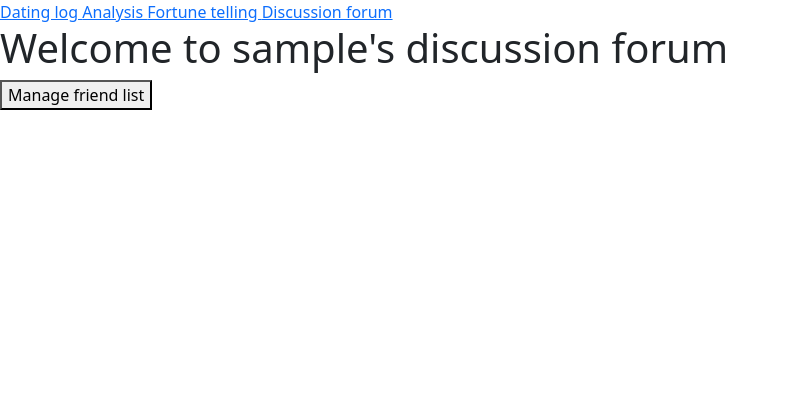
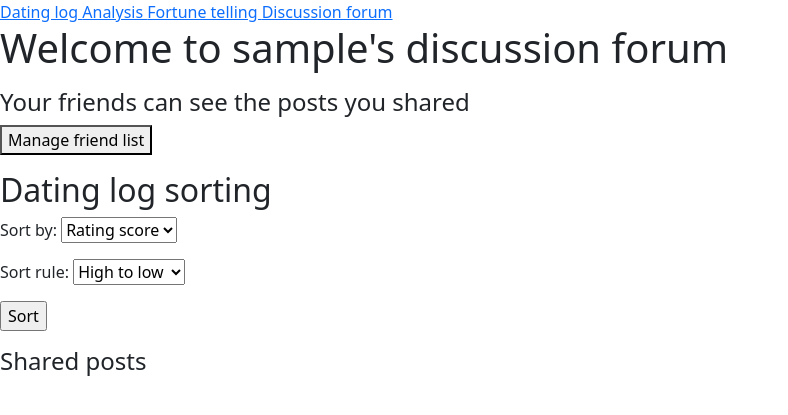
Before and after one commit to lingyingf/dating-log, a Flask app: template templates/landing_page_discussion_forum.html in a window 1280 px wide. Shown: the top 415 px of the page, without its empty margins (0-788 px from the left). Run offline with Flask 2, Linux system fonts and the light colour scheme; the template is opened without the code that fills it: values that come from a table or form of the project are taken from there, others are empty; the visitor is signed in with stand-in values (Sample User, id 1); data comes from the database, SQL or seed files in the repository; some libraries are stand-ins or nearby versions.

Commit message:
code freeze

```diff
--- a/server.py
+++ b/server.py
@@ -5,7 +5,7 @@
 import email
 import json
 from flask import (Flask, jsonify, render_template, request, flash, session, redirect)
-from model import connect_to_db, db, User, Log
+from model import Friend, connect_to_db, db, User, Log, Comment
 import crud
 import cloudinary.uploader
 import os
@@ -157,6 +157,7 @@
     key_takeaway = request.form.get("key_takeaway")
     description = request.form.get("description")
     contact_info = request.form.get("contact_info")
+    sharing = request.form.get("sharing")
     picture_from_post = request.files["picture"]
 
     dictionary_picture_result = cloudinary.uploader.upload(
@@ -167,7 +168,7 @@
 
     picture = dictionary_picture_result["secure_url"]
 
-    new_log = crud.insert_new_log(user_id, first_name_dated, last_name_dated, date_of_the_date, city_met, overall_rating, app_met, key_takeaway, description, contact_info, picture)
+    new_log = crud.insert_new_log(user_id, first_name_dated, last_name_dated, date_of_the_date, city_met, overall_rating, app_met, key_takeaway, description, contact_info, picture, sharing)
 
     db.session.add(new_log)
     db.session.commit()
@@ -182,7 +183,14 @@
 
     log_object = Log.query.filter_by(log_id=log_id).first()
 
-    return render_template("created_log_detail_page.html", log_object = log_object)
+    user_email = session["user_email"]
+
+    # in the discussion form, show the comment section
+    list_of_comments_obj = Comment.query.filter_by(log_id=log_id).all()
+
+    print(list_of_comments_obj)
+
+    return render_template("created_log_detail_page.html", log_object = log_object, user_email= user_email, list_of_comments_obj = list_of_comments_obj)
 
 
 @app.route("/user/logs/delete/<log_id>")
@@ -379,7 +387,21 @@
 
     user = crud.get_user_by_email(user_email)
 
-    return render_template("landing_page_discussion_forum.html", user = user)
+    # show list of friends
+    # in those friedns log, find those shared posts
+
+    list_of_frineds_obj_who_added_you = Friend.query.filter(Friend.friend_email == user_email).all()
+
+    list_of_shared_logs_obj_aggregate= []
+
+    for friend_obj in list_of_frineds_obj_who_added_you:
+        user_id = friend_obj.user_ref.user_id
+        list_of_shared_logs_obj = Log.query.filter(Log.user_id == user_id, Log.sharing == "Yes").all()
+
+        for logs in list_of_shared_logs_obj:
+            list_of_shared_logs_obj_aggregate.append(logs)
+
+    return render_template("landing_page_discussion_forum.html", user = user, list_of_shared_logs_obj_aggregate = list_of_shared_logs_obj_aggregate )
 
 
 @app.route("/user/<user_email>/friend_list_landing_page")
@@ -388,8 +410,142 @@
 
     user = crud.get_user_by_email(user_email)
 
-    return render_template("friend_list_landing_page.html", user = user)
+    list_of_friends_objects = Friend.query.filter(Friend.user_email == user.email).all()
 
+    return render_template("friend_list_landing_page.html", user = user, list_of_friends_objects = list_of_friends_objects)
+
+
+@app.route("/user/<user_email>/friend_list_landing_page/add_new_friend")
+def create_new_friend(user_email):
+    """create a template for the users to add new friend"""
+
+    user = crud.get_user_by_email(user_email)
+
+    return render_template("add_new_friend.html", user = user)
+
+
+@app.route("/user/<user_email>/friend_list_landing_page/add_new_friend/data", methods = ["POST"])
+def add_new_friend_and_check(user_email):
+    """after user submit new friend email, need to check if the frined is registerd yet"""
+
+    friend_email = request.form.get("friend_email")
+
+    user = crud.get_user_by_email(user_email)
+    friend = crud.get_user_by_email(friend_email)
+
+    # if the friends email is not in the database, we need to flask the message
+    current_email_list = []
+    for n in User.query.all():
+        current_email_list.append(n.email)
+
+    current_friend_email_list = []
+    for current_friend in Friend.query.filter(Friend.user_email == user_email).all():
+        current_friend_email_list.append(current_friend.friend_email)
+
+
+    # if condition for diff scenario
+    if friend_email not in current_email_list:
+        flash('This email is not registered yet!')
+        return redirect(f"/user/{user_email}/friend_list_landing_page/add_new_friend")
+
+    elif friend_email == user_email:
+        flash('This friend is yourself')
+        return redirect(f"/user/{user_email}/friend_list_landing_page/add_new_friend")
+
+    elif friend_email in current_friend_email_list:
+        flash('This friend is already in the list')
+        return redirect(f"/user/{user_email}/friend_list_landing_page/add_new_friend")
+
+    else:
+        new_friend = crud.insert_new_friend(user.email, friend_email, friend.user_name )
+
+        db.session.add(new_friend)
+        db.session.commit()
+
+        return redirect(f"/user/{user_email}/friend_list_landing_page")
+
+
+@app.route("/user/<user_email>/friend_list_landing_page/delete_friend", methods = ["POST"])
+def delete_friends(user_email):
+    """delete friends """
+
+    friend_selected_list = request.form.getlist("friend_selected")
+
+    for friend_edit_id in friend_selected_list:
+        delete_item = Friend.query.filter(Friend.friend_edit_id == friend_edit_id).first()
+        db.session.delete(delete_item)
+        db.session.commit()
+
+    return redirect(f"/user/{user_email}/friend_list_landing_page")
+
+
+# sorting api
+@app.route("/user/sorting/user_email/discussion_form/api", methods = ["POST"] )
+def get_user_logs_discussion_form_in_api():
+    """fetch the sorting info and pass it throgh api so that sort.jsx can take it in discussion form"""
+
+    sorting_object = request.json.get("sorting_object")
+    sorting_rule = request.json.get("sorting_rule")
+
+    user_email = session.get("user_email")
+
+    user = crud.get_user_by_email(user_email)
+
+    # get list of friends
+    list_of_frineds_obj_who_added_you = Friend.query.filter(Friend.friend_email == user_email).all()
+
+    list_of_shared_logs_obj_aggregate= []
+
+    for friend_obj in list_of_frineds_obj_who_added_you:
+        user_id = friend_obj.user_ref.user_id
+        list_of_shared_logs_obj = Log.query.filter(Log.user_id == user_id, Log.sharing == "Yes").all()
+
+        for logs in list_of_shared_logs_obj:
+            list_of_shared_logs_obj_aggregate.append(logs)
+
+    # sorting scenario
+    if sorting_rule == "High_to_low":
+        sorted_list_objects = sorted(list_of_shared_logs_obj_aggregate, key=attrgetter(sorting_object), reverse= True)
+    elif sorting_rule == "Low_to_high":
+        sorted_list_objects = sorted(list_of_shared_logs_obj_aggregate, key=attrgetter(sorting_object), reverse= False)
+
+    logs_dictionary = {}
+    order_number = 0
+    for list_obj in sorted_list_objects:
+        logs_dictionary[order_number] = {}
+        logs_dictionary[order_number]["creator"] = list_obj.user_ref.user_name
+        logs_dictionary[order_number]["log_id"] = list_obj.log_id
+        logs_dictionary[order_number]["name"] = list_obj.first_name_dated + " "+ list_obj.last_name_dated
+        logs_dictionary[order_number]["overall_rating"] = list_obj.overall_rating
+        logs_dictionary[order_number]["picture"] = list_obj.picture
+        order_number += 1
+
+    return jsonify(logs_dictionary)
+
+
+
+@app.route("/user/<user_email>/discussion_forum/<log_id>/new_comment")
+def create_new_comment(user_email, log_id):
+    """create new comment for the user"""
+
+    user = crud.get_user_by_email(user_email)
+
+    return render_template("add_new_comment.html", user = user, log_id = log_id)
+
+
+
+@app.route("/comment_info/<user_email>/<log_id>", methods = ["POST"] )
+def capture_comment(user_email, log_id):
+    """capture comment and add it into the database"""
+
+    comment = request.form.get("comment")
+
+    new_comment = crud.insert_new_comment(user_email, log_id, comment)
+
+    db.session.add(new_comment)
+    db.session.commit()
+
+    return redirect(f"/user/logs/{log_id}")
 
 
 if __name__ == "__main__":
--- a/templates/landing_page_discussion_forum.html
+++ b/templates/landing_page_discussion_forum.html
@@ -27,17 +27,70 @@
 <h1>Welcome to {{ user.user_name }}'s discussion forum </h1>
 
 <!-- friend list -->
+<p>
 <div>
+    <h4> Your friends can see the posts you shared </h4>
     <form action="/user/{{user.email}}/friend_list_landing_page">
         <button type="submit"> Manage friend list </button>
     </form>
 </div>
+</p>
 
-
-<!-- list of the topics -->
+<!-- filter  -->
+<p>
+    <h2>Dating log sorting </h2>
+    <form action= "/user/sorting/user_email/discussion_form/api" method ="post">
+        <p>
+            <label for="sorting_object">Sort by:</label>
+            <select name="sorting_object" id="sorting_object">
+                <option value="overall_rating">Rating score</option>
+                <option value="date_of_the_date">Date</option>
+                <option value="first_name_dated">First name</option>
+            </select>
+        </p>
+        <p>
+            <label for="sorting_rule">Sort rule:</label>
+            <select name="sorting_rule" id="sorting_rule">
+                <option value="High_to_low">High to low</option>
+                <option value="Low_to_high">Low to High</option>
+            </select>
+        </p>
+        <input type="submit" value="Sort" id="sort">
+    </form>
+</p>
 
 
 
 
+<!-- list of the topics -->
+<p>
+<div>
+    <h4> Shared posts </h4>
+
+    <div id="historical_logs">
+    <div id="historical_logs_clean_after_sorting">
+
+    {% for log in list_of_shared_logs_obj_aggregate  %}
+    <p>
+        <div>
+            <a href="/user/logs/{{ log.log_id }}">
+                {{ log.log_id }}
+            </a>
+        </div>
+        <div> Post Creator: {{ log.user_ref.user_name}} </div>
+        <div> Name: {{ log.first_name_dated}} {{ log.last_name_dated}} </div>
+        <div> Overall rating: {{ log.overall_rating}} </div>
+        <div> Picture: <img src="{{ log.picture}}"> </div>
+    </p>
+    {% endfor %}
+
+    </div>
+    </div>
+
+</div>
+</p>
+
+
+<script src="/static/discussion_form_sort.js"></script>
 
 {% endblock %}
```
Also changed, not shown: crud.py (+20 -3 lines), model.py (+42 -0 lines), templates/created_log_detail_page.html (+47 -2 lines), templates/friend_list_landing_page.html (+32 -0 lines), templates/new_dating_log.html (+7 -0 lines).
